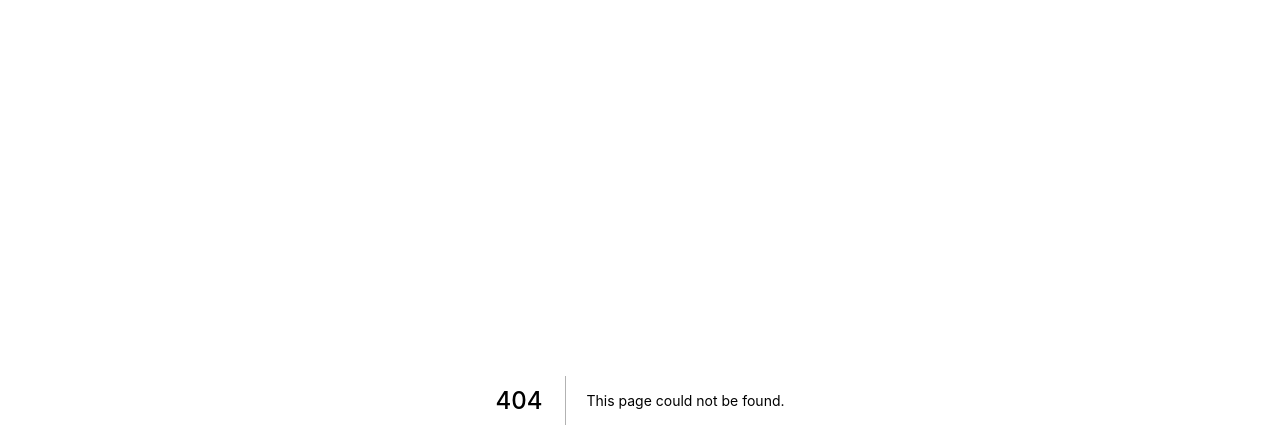
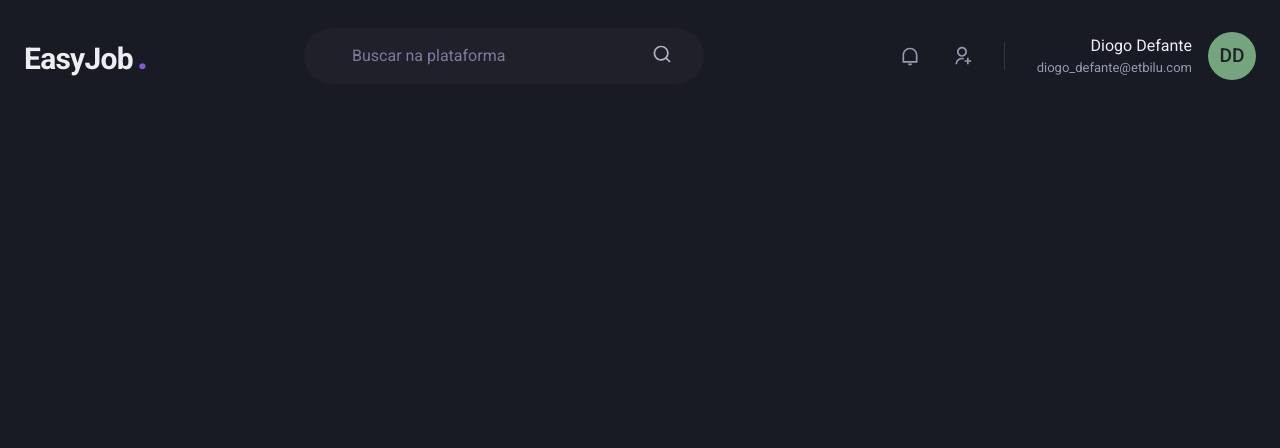
Before and after one commit to alexandrevoliveira/easyjob, a Next.js app: page /users in a window 1280 px wide. Before the commit this address had no page. Shown: the top 448 px of the page. Built offline with nearby package versions, Linux system fonts and the light colour scheme.

Commit message:
Componente header e pagina de usuarios

```diff
--- /dev/null
+++ b/src/components/Header/Logo.tsx
@@ -0,0 +1,23 @@
+import { Link as ChakraLink, Text } from "@chakra-ui/react";
+import Link from 'next/link';
+import React from "react";
+
+export function Logo() {
+  return (
+    <Link href="/">
+      <ChakraLink
+        fontSize={["2xl", "3xl"]}
+        fontWeight="bold"
+        letterSpacing="tight"
+        w="64"
+        _hover={{
+          textDecoration: "none",
+          color: 'green.500'
+        }}
+      >
+        EasyJob
+        <Text as="span" ml="1" color="purple.500" fontSize="40">.</Text>
+      </ChakraLink>
+    </Link>
+  );
+}
--- /dev/null
+++ b/src/components/Header/NotificationsNav.tsx
@@ -0,0 +1,19 @@
+import { HStack, Icon } from "@chakra-ui/react";
+import { RiNotificationLine, RiUserAddLine } from "react-icons/ri";
+
+export function NotificationsNav() {
+  return (
+    <HStack
+      spacing={["6", "8"]}
+      mx={["6", "8"]}
+      pr={["6", "8"]}
+      py="1"
+      color="gray.300"
+      borderRightWidth={1}
+      borderColor="gray.700"
+    >
+      <Icon as={RiNotificationLine} fontSize="20" />
+      <Icon as={RiUserAddLine} fontSize="20" />
+    </HStack>
+  );
+}
--- /dev/null
+++ b/src/components/Header/Profile.tsx
@@ -0,0 +1,22 @@
+import { Avatar, Box, Flex, Text } from "@chakra-ui/react";
+
+interface ProfileProps {
+  showProfileData?: boolean;
+}
+
+export function Profile({ showProfileData = true }: ProfileProps) {
+  return (
+    <Flex align="center">
+      { showProfileData && (
+        <Box mr="4" textAlign="right">
+          <Text>Diogo Defante</Text>
+          <Text color="gray.300" fontSize="small">
+            diogo_defante@etbilu.com
+          </Text>
+        </Box>
+      )}
+
+      <Avatar size="md" name="Diogo Defante"/>
+    </Flex>
+  );
+}
--- /dev/null
+++ b/src/components/Header/SearchBox.tsx
@@ -0,0 +1,31 @@
+import { Flex, Icon, Input } from "@chakra-ui/react";
+import { RiSearchLine } from "react-icons/ri";
+
+export function SearchBox() {
+  return (
+    <Flex
+      as="label"
+      flex="1"
+      py="4"
+      px="8"
+      ml="6"
+      maxWidth={400}
+      alignSelf="center"
+      color="gray.200"
+      position="relative"
+      bg="gray.800"
+      borderRadius="full"
+    >
+      <Input
+        color="gray.50"
+        variant="unstyled"
+        px="4"
+        mr="4"
+        placeholder="Buscar na plataforma"
+        _placeholder={{ color: 'gray.400' }}
+      />
+
+      <Icon as={RiSearchLine} fontSize="20" />
+    </Flex>
+  );
+}
--- /dev/null
+++ b/src/components/Header/index.tsx
@@ -0,0 +1,36 @@
+import { Flex, useBreakpointValue } from "@chakra-ui/react";
+
+import { Logo } from "./Logo";
+import { NotificationsNav } from "./NotificationsNav";
+import { Profile } from "./Profile";
+import { SearchBox } from "./SearchBox";
+
+export function Header() {
+  const isWideVersion = useBreakpointValue({
+    base: false,
+    lg: true
+  })
+
+  return (
+    <Flex
+      as="header"
+      w="100%"
+      maxWidth={1480}
+      h="20"
+      mx="auto"
+      mt="4"
+      px="6"
+      align="center"
+      bg="gray.900"
+    >
+      <Logo />
+
+      { isWideVersion && <SearchBox /> }
+
+      <Flex align="center" ml="auto">
+        <NotificationsNav />
+        <Profile showProfileData={isWideVersion} />
+      </Flex>
+    </Flex>
+  );
+}
--- /dev/null
+++ b/src/pages/users/index.tsx
@@ -0,0 +1,10 @@
+import { Box } from "@chakra-ui/react";
+import { Header } from '../../components/Header';
+
+export default function UserList() {
+  return (
+    <Box>
+      <Header />
+    </Box>
+  );
+}
```
Also changed, not shown: src/pages/index.tsx (+5 -3 lines).
